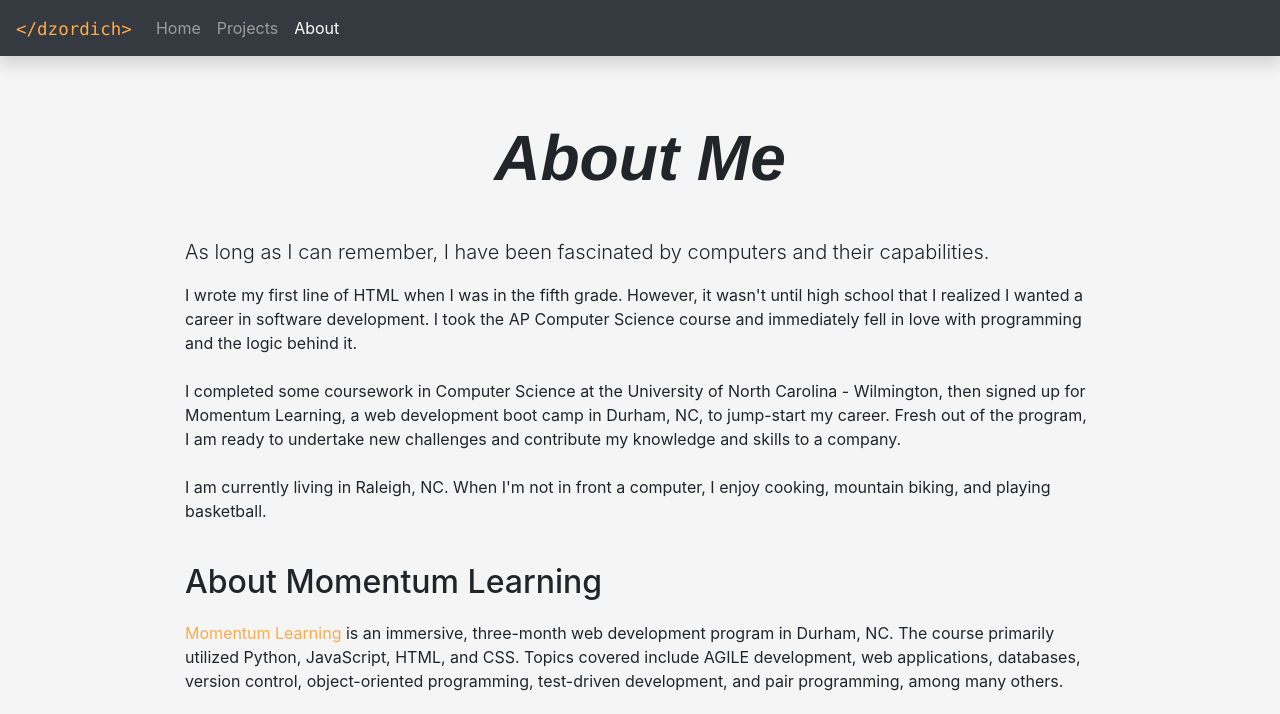
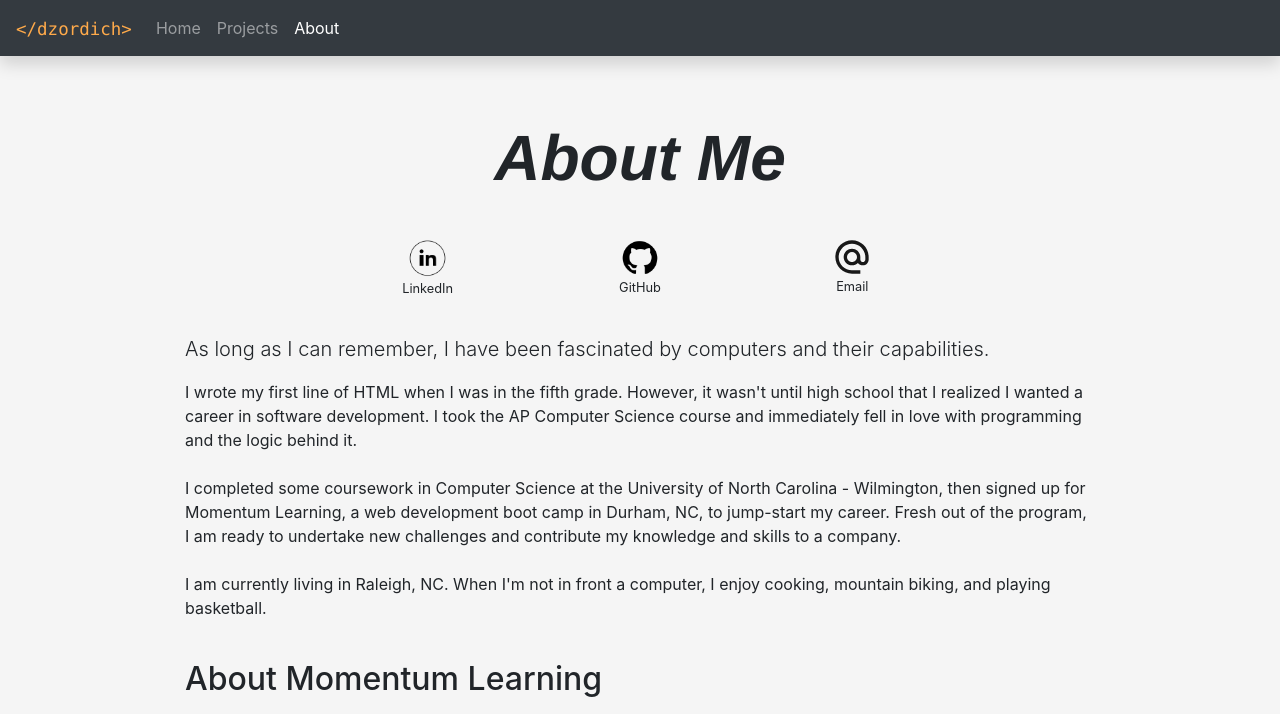
Before and after one commit to dzordich/dzordich.github.io, a plain HTML site: page about.html in a window 1280 px wide. Shown: the top 714 px of the page. Drawn offline with nearby package versions, Linux system fonts and the light colour scheme.

Commit message:
added links to about page

```diff
--- a/about.html
+++ b/about.html
@@ -39,6 +39,9 @@
                 </header>
 
         <h1 class="pageTitle text-center bottomPadding40">About Me</h1>
+        <div class="aboutLinks bottomPadding20">
+                <div class="text-center footerDiv"><a href="https://www.linkedin.com/in/dzordich/"><img id="linkedin" src="static/images/linkedinLogo2.png" width="39px" height="40px"></a><p>LinkedIn</p></div><a href="https://github.com/dzordich"><div class="text-center footerDiv"><img src="static/images/github.png" height="41px" width="41.8px"></a><p>GitHub</p></div><a href="mailto:dzordich@gmail.com"><div class="text-center footerDiv"><img src="static/images/sharp-alternate_email-24px.svg" height="40px" width="40px"></a><p>Email</p></div>
+        </div>
         <div>
             <p class="lead">As long as I can remember, I have been fascinated by computers and their capabilities.</p>
             <p class="bottomPadding40">
--- a/styles.css
+++ b/styles.css
@@ -30,6 +30,12 @@ footer{
 }
 iframe{
     max-width: 100%;
+}
+.aboutLinks{
+    margin: 0 15%;
+    display: flex;
+    justify-content: space-evenly;
+    font-size: .8em;
 }
 #homePageContent{
     display: flex;
```
